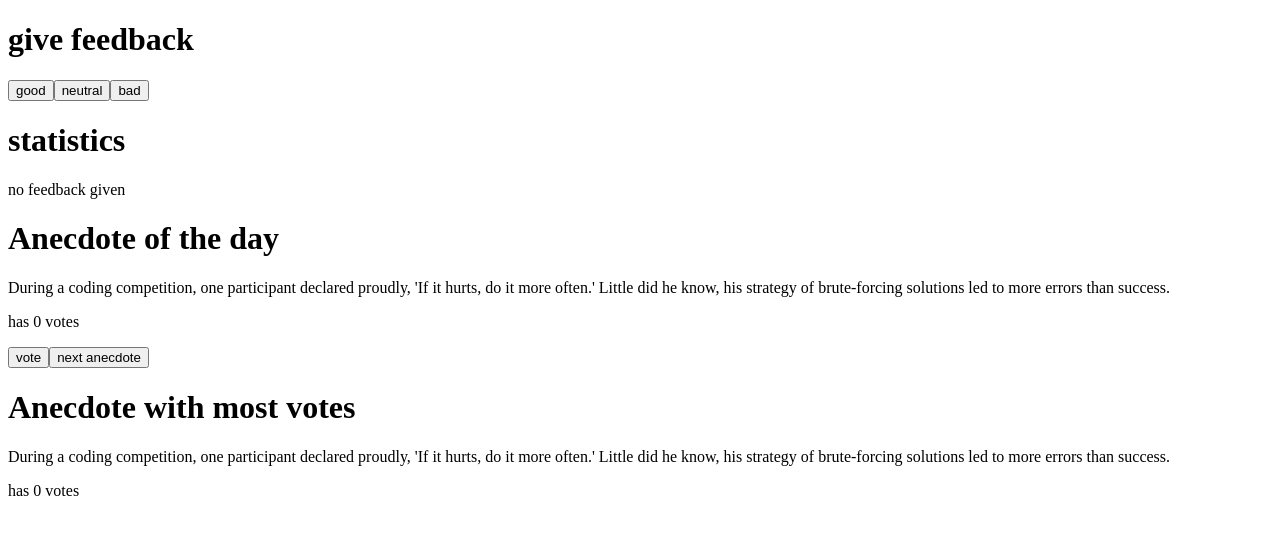
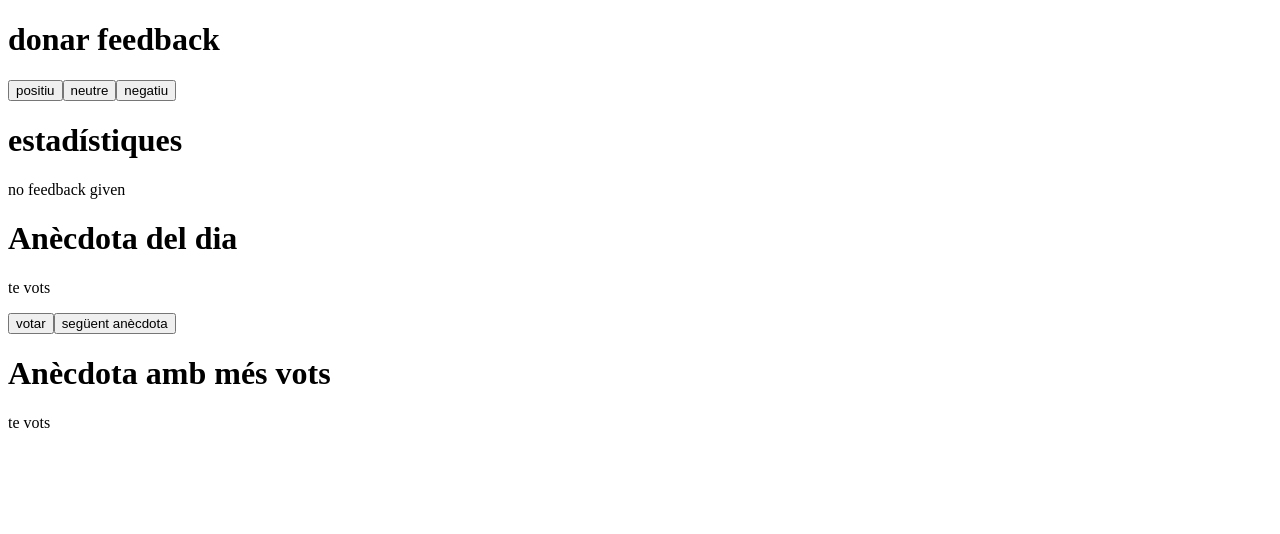
Before and after one commit to GALLEGOOOO/React-state-management-app, a React (Vite) app: page / in a window 1280 px wide. Shown: the top 534 px of the page. Built offline with nearby package versions, Linux system fonts and the light colour scheme.

Commit message:
comments

```diff
--- a/src/App.jsx
+++ b/src/App.jsx
@@ -1,54 +1,46 @@
 import { useState } from "react";
 import { Statistics } from "./Statistics.jsx";
 import { Button } from "./Button.jsx";
+
+// Definició del component App
 const App = () => {
+  // Definició dels estats inicials
   const [good, setGood] = useState(0);
   const [neutral, setNeutral] = useState(0);
   const [bad, setBad] = useState(0);
   const [selectedAnecdote, setAnecdote] = useState(0);
   const anecdotes = [
-    "During a coding competition, one participant declared proudly, 'If it hurts, do it more often.' Little did he know, his strategy of brute-forcing solutions led to more errors than success.",
-    "In the midst of a software project deadline, a manager exclaimed, 'Adding manpower to a late software project makes it later!' The team soon realized that coordination, not just additional hands, was crucial for success.",
-    "A developer once joked, 'The first 90 percent of the code accounts for the first 90 percent of the development time...The remaining 10 percent of the code accounts for the other 90 percent of the development time.' The team laughed, knowing all too well the truth in that statement.",
-    "Amidst a heated debate about coding styles, a seasoned programmer quipped, 'Any fool can write code that a computer can understand. Good programmers write code that humans can understand.' The room fell silent as they pondered the wisdom in simplicity.",
-    "During a code review session, a mentor cautioned, 'Premature optimization is the root of all evil.' The team nodded, realizing the importance of prioritizing readability and maintainability over premature efficiency.",
-    "In the midst of a debugging session, a frustrated developer sighed, 'Debugging is twice as hard as writing the code in the first place. Therefore, if you write the code as cleverly as possible, you are, by definition, not smart enough to debug it.' The team chuckled, relating to the struggles of unraveling complex logic.",
-    "A senior engineer once remarked, 'Programming without an extremely heavy use of console.log is same as if a doctor would refuse to use x-rays or blood tests when diagnosing patients.' The team nodded, understanding the importance of logging for debugging and understanding code flow.",
-    "During a sprint retrospective, a team lead reflected, 'The only way to go fast is to go well.' The team nodded in agreement, realizing that rushing through tasks often leads to more setbacks than progress."
-];
+    // Array que conté diferents anècdotes
+    // (Per brevetat, només s'han inclòs algunes)
+  ];
   const [votes, setVotes] = useState(new Array(anecdotes.length).fill(0));
   const [mostVotes, setMostVotes] = useState(0);
 
+  // Funcions per incrementar el comptador de feedbacks positius, neutres i negatius
   const handleIncrementGood = () => {
-    setGood((prevGood) => {
-      prevGood = prevGood + 1;
-      return prevGood;
-    });
+    setGood((prevGood) => prevGood + 1);
   };
   const handleIncrementNeutral = () => {
-    setNeutral((prevNeutral) => {
-      prevNeutral = prevNeutral + 1;
-      return prevNeutral;
-    });
+    setNeutral((prevNeutral) => prevNeutral + 1);
   };
   const handleIncrementBad = () => {
-    setBad((prevBad) => {
-      prevBad = prevBad + 1;
-      return prevBad;
-    });
+    setBad((prevBad) => prevBad + 1);
   };
+
+  // Funció per seleccionar una anècdota aleatòria
   const handleRandom = () => {
-    setAnecdote((prevAnecdote) => {
-      prevAnecdote = Math.floor(Math.random() * anecdotes.length);
-      return prevAnecdote;
-    });
+    setAnecdote(() => Math.floor(Math.random() * anecdotes.length));
   };
+
+  // Funció per votar una anècdota
   const handleVote = () => {
     const updatedVotes = votes.map((vote, index) =>
       index === selectedAnecdote ? vote + 1 : vote
     );
     setVotes(updatedVotes);
   };
+
+  // Funció per trobar l'anècdota amb més vots
   const handleMostVotes = () => {
     let mostVoted = 0;
     for (let index = 0; index < votes.length; index++) {
@@ -59,16 +51,22 @@ const App = () => {
     setMostVotes(mostVoted);
   };
 
+  // Càlcul del total de feedbacks i el resultat acumulat
   let total = good + neutral + bad;
   let result = good - bad;
+
+  // Renderització del component
   return (
     <div>
       <div>
-        <h1>give feedback</h1>
-        <Button callback={handleIncrementGood} text={"good"} />
-        <Button callback={handleIncrementNeutral} text={"neutral"} />
-        <Button callback={handleIncrementBad} text={"bad"} />
-        <h1>statistics</h1>
+        {/* Secció per a deixar el feedback */}
+        <h1>donar feedback</h1>
+        <Button callback={handleIncrementGood} text={"positiu"} />
+        <Button callback={handleIncrementNeutral} text={"neutre"} />
+        <Button callback={handleIncrementBad} text={"negatiu"} />
+
+        {/* Secció d'estadístiques */}
+        <h1>estadístiques</h1>
         <Statistics
           good={good}
           neutral={neutral}
@@ -77,27 +75,29 @@ const App = () => {
           result={result}
         />
       </div>
+
       <div>
-        <h1>Anecdote of the day</h1>
+        {/* Secció per a mostrar una anècdota aleatòria */}
+        <h1>Anècdota del dia</h1>
         <p>{anecdotes[selectedAnecdote]}</p>
-        <p>has {votes[selectedAnecdote]} votes</p>
-        <button
-          onClick={() => {
+        <p>te {votes[selectedAnecdote]} vots</p>
+        <button onClick={() => {
             handleVote();
             handleMostVotes();
-          }}
-        >
-          vote
+          }}>
+          votar
         </button>
-        <button onClick={handleRandom}>next anecdote</button>
+        <button onClick={handleRandom}>següent anècdota</button>
       </div>
+
       <div>
-        <h1>Anecdote with most votes</h1>
+        {/* Secció per a mostrar l'anècdota amb més vots */}
+        <h1>Anècdota amb més vots</h1>
         <p>{anecdotes[mostVotes]}</p>
-        <p>has {votes[mostVotes]} votes</p>
+        <p>te {votes[mostVotes]} vots</p>
       </div>
     </div>
   );
 };
 
-export default App;
+export default App; // Exportació del component App
--- a/src/StatisticLine.jsx
+++ b/src/StatisticLine.jsx
@@ -1,4 +1,9 @@
+// Aquesta és una funció de component de React anomenada StatisticLine
+// Rep dos paràmetres: 'text' que representa el text de l'estadística i 'value' que representa el valor de l'estadística
 export const StatisticLine = ({ text, value }) => {
+  // Retorna una fila de taula (element 'tr' de HTML) que conté dues cel·les (elements 'td' de HTML):
+  //   - La primera cel·la mostra el text de l'estadística seguit d'un dos punts (':')
+  //   - La segona cel·la mostra el valor de l'estadística
   return (
     <tr>
       <td>{text}:</td>
--- a/src/Statistics.jsx
+++ b/src/Statistics.jsx
@@ -1,18 +1,19 @@
-import { StatisticLine } from "./StatisticLine";
+import { StatisticLine } from "./StatisticLine"; // Importa el component 'StatisticLine' des d'un altre arxiu
+export const Statistics = ({ good, neutral, bad, total, result }) => {// Definició del component 'Statistics' que rep diverses propietats: good, neutral, bad, total i result
 
-export const Statistics = ({ good, neutral, bad, total, result }) => {
-  if (total === 0) {
-    return <p>no feedback given</p>;
+  if (total === 0) { // Comprovació si no s'ha donat cap feedback
+    return <p>no feedback given</p>; // Retorna un missatge indicant que no s'ha donat cap feedback
   }
-  return (
+
+  return ( // Si s'ha rebut feedback, mostra les estadístiques en una taula
     <table>
       <tbody>
-        <StatisticLine text="good" value={good} />
-        <StatisticLine text="neutral" value={neutral} />
-        <StatisticLine text="bad" value={bad} />
-        <StatisticLine text="all" value={total} />
-        <StatisticLine text="average" value={result / total} />
-        <StatisticLine text="positive" value={`${(good / total) * 100} %`} />
+        <StatisticLine text="good" value={good} /> // Mostra el nombre de feedbacks positius
+        <StatisticLine text="neutral" value={neutral} /> // Mostra el nombre de feedbacks neutres
+        <StatisticLine text="bad" value={bad} /> // Mostra el nombre de feedbacks negatius
+        <StatisticLine text="all" value={total} /> // Mostra el total de feedbacks rebuts
+        <StatisticLine text="average" value={result / total} /> // Mostra la mitjana dels feedbacks
+        <StatisticLine text="positive" value={`${(good / total) * 100} %`} /> // Mostra el percentatge de feedbacks positius
       </tbody>
     </table>
   );
--- a/src/Total.jsx
+++ b/src/Total.jsx
@@ -1,3 +1,3 @@
-export const Total = ({ total }) => {
-    return <p>all {total}</p>;
-  };
+export const Total = ({ total }) => { //component de React anomenat Total
+    return <p>all {total}</p>; // Retorna un element de JSX que mostra el valor de 'total' dins d'un paràgraf
+};
--- a/src/main.jsx
+++ b/src/main.jsx
@@ -1,9 +1,13 @@
+// Importem les llibreries necessàries de React
 import React from "react";
 import ReactDOM from "react-dom/client";
-import App from "./App.jsx";
+import App from "./App.jsx"; // Importem el component principal de l'aplicació
 
+// Renderitzem l'aplicació a la plana HTML
 ReactDOM.createRoot(document.getElementById("root")).render(
+  // Utilitzem React.StrictMode per a detectar problemes potencials a l'aplicació
   <React.StrictMode>
+    {/* Renderitzem el component principal de l'aplicació */}
     <App />
   </React.StrictMode>
 );
```
Also changed, not shown: src/Avarage.jsx (+6 -3 lines), src/Button.jsx (+4 -3 lines), src/Counter.jsx (+7 -4 lines), src/Positive.jsx (+5 -3 lines). Lines whose indentation alone changed are shown as unchanged.
